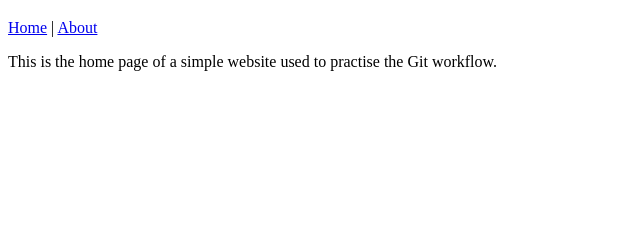
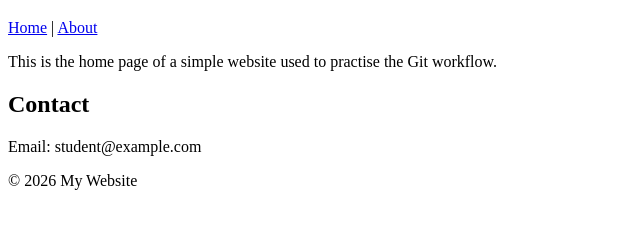
Before and after one commit to ankit14-dev/git-workflow-assignment, a plain HTML site: page index.html in a window 1280 px wide. Shown: the part 61-290 px from the top of the page, without its empty margins (0-640 px from the left). Drawn offline with Linux system fonts and the light colour scheme.

Commit message:
Add contact section and footer to index.html

```diff
--- a/index.html
+++ b/index.html
@@ -16,6 +16,15 @@
 
   <main>
     <p>This is the home page of a simple website used to practise the Git workflow.</p>
+
+    <section id="contact">
+      <h2>Contact</h2>
+      <p>Email: student@example.com</p>
+    </section>
   </main>
+
+  <footer>
+    <p>&copy; 2026 My Website</p>
+  </footer>
 </body>
 </html>
```
